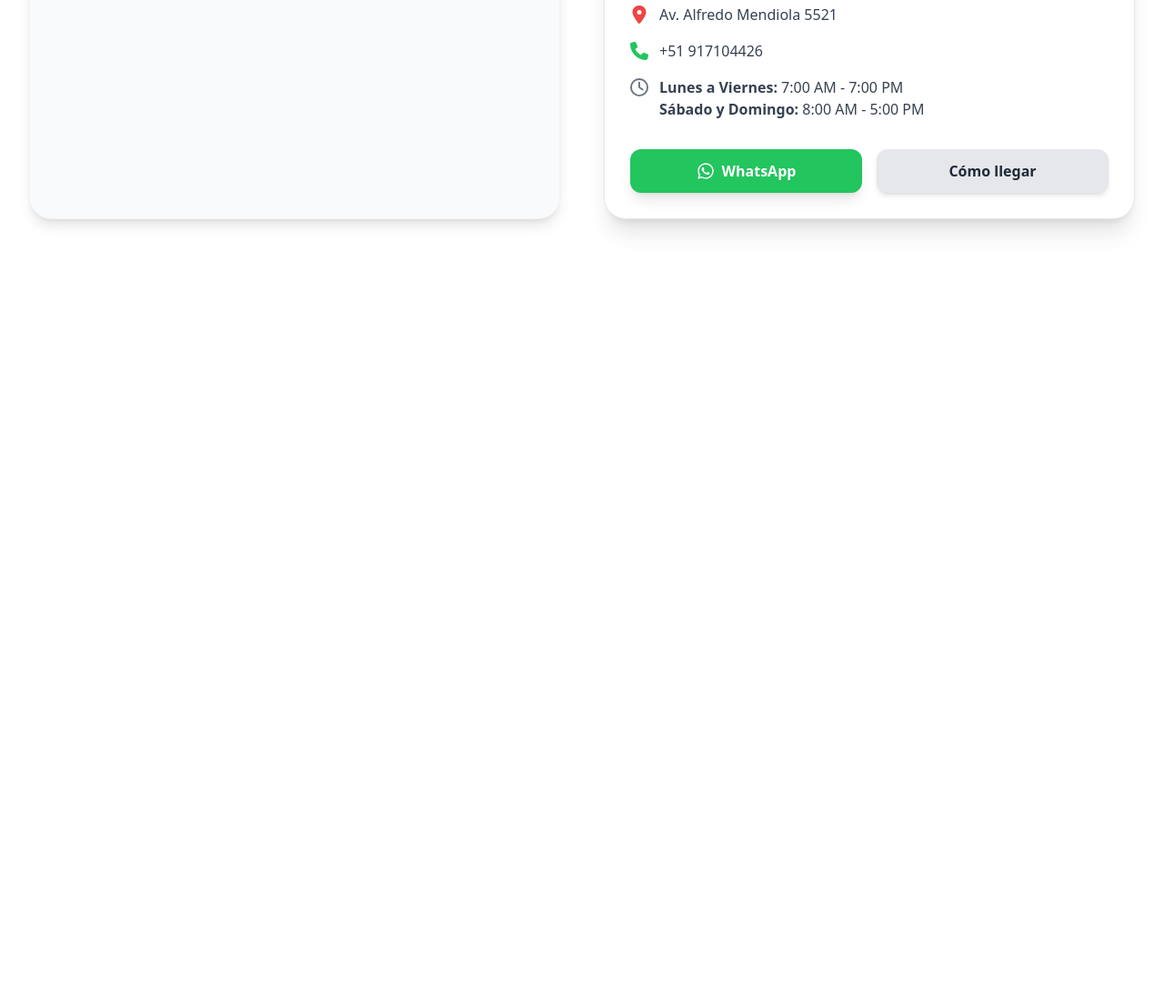
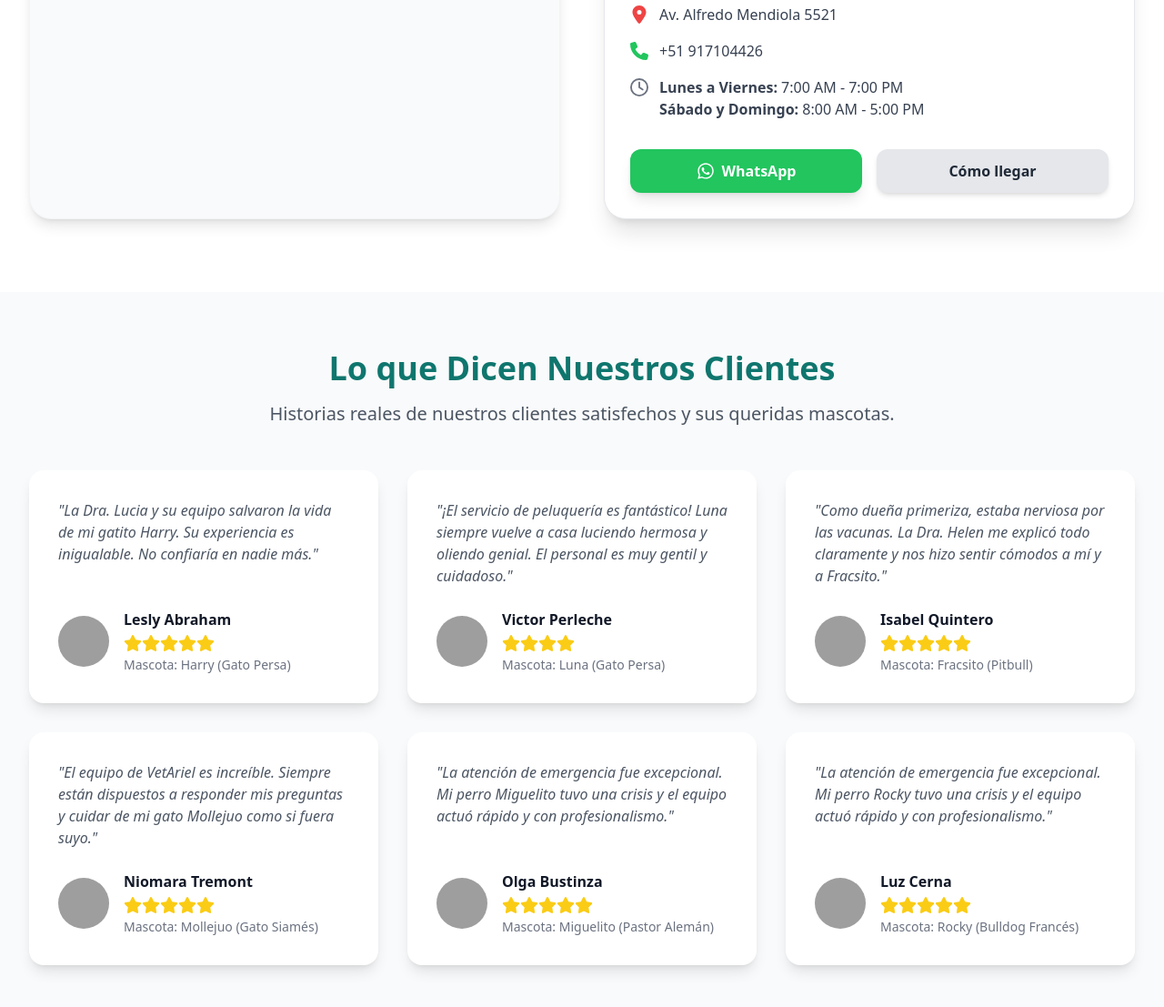
Before and after one commit to Efrexz/vetariels-landing, an Astro site: page / in a window 1280 px wide. Shown: the part 5263-6370 px from the top of the page at 91% size. Before the commit the page ends 5584 px from the top, so only its background shows below. Built offline with nearby package versions, Linux system fonts and the light colour scheme; Astro itself is replaced by a stand-in of ours; grey boxes are pictures that could not be loaded.

Commit message:
agregando seccion de reviews

```diff
--- a/src/components/Header.astro
+++ b/src/components/Header.astro
@@ -53,7 +53,7 @@ const mobileNavLinkStyles = `block px-3 py-2 text-base font-medium text-gray-600
 const whatsappMessage = encodeURIComponent(
   "¡Hola! Me gustaría agendar una cita para mi mascota."
 );
-const whatsappUrl = `https://wa.me/+51917104426?text=${whatsappMessage}`;
+const whatsappUrl = `https://wa.me/+51986985047?text=${whatsappMessage}`;
 ---
 
 <header>
@@ -185,11 +185,32 @@ const whatsappUrl = `https://wa.me/+51917104426?text=${whatsappMessage}`;
 <script>
   const menuButton = document.getElementById("mobile-menu-button");
   const mobileMenu = document.getElementById("mobile-menu");
+  const mobileMenuLinks = document.querySelectorAll("#mobile-menu a");
+
+  function closeMenu() {
+    mobileMenu.classList.add("hidden");
+    menuButton.setAttribute("aria-expanded", "false");
+  }
+
+  function openMenu() {
+    mobileMenu.classList.remove("hidden");
+    menuButton.setAttribute("aria-expanded", "true");
+  }
 
   menuButton.addEventListener("click", () => {
-    mobileMenu.classList.toggle("hidden");
-    // Actualizamos el atributo aria para accesibilidad y el aria-expanded para indicar si esta expandido o no
-    const isExpanded = !mobileMenu.classList.contains("hidden");
-    menuButton.setAttribute("aria-expanded", String(isExpanded));
+    const isExpanded = menuButton.getAttribute("aria-expanded") === "true";
+    if (isExpanded) {
+      closeMenu();
+    } else {
+      openMenu();
+    }
+  });
+
+  // Cerrar el menú al hacer clic en un enlace del menú móvil
+  mobileMenuLinks.forEach((link) => {
+    link.addEventListener("click", () => {
+      // Cuando se hace clic en un enlace, cerramos el menú.
+      closeMenu();
+    });
   });
 </script>
--- /dev/null
+++ b/src/components/Testimonials.astro
@@ -0,0 +1,106 @@
+---
+import TestimonialCard from "@components/ui/TestimonialCard.astro";
+
+const testimonialsData = [
+  {
+    authorName: "Lesly Abraham",
+    authorImage:
+      "https://images.pexels.com/photos/733872/pexels-photo-733872.jpeg?auto=compress&cs=tinysrgb&w=200",
+    rating: 5,
+    quote:
+      "La Dra. Lucia y su equipo salvaron la vida de mi gatito Harry. Su experiencia es inigualable. No confiaría en nadie más.",
+    petInfo: "Mascota: Harry (Gato Persa)",
+  },
+  {
+    authorName: "Victor Perleche",
+    authorImage:
+      "https://images.pexels.com/photos/1040880/pexels-photo-1040880.jpeg?auto=compress&cs=tinysrgb&w=200",
+    rating: 4,
+    quote:
+      "¡El servicio de peluquería es fantástico! Luna siempre vuelve a casa luciendo hermosa y oliendo genial. El personal es muy gentil y cuidadoso.",
+    petInfo: "Mascota: Luna (Gato Persa)",
+  },
+  {
+    authorName: "Isabel Quintero",
+    authorImage:
+      "https://images.pexels.com/photos/1181690/pexels-photo-1181690.jpeg?auto=compress&cs=tinysrgb&w=200",
+    rating: 5,
+    quote:
+      "Como dueña primeriza, estaba nerviosa por las vacunas. La Dra. Helen me explicó todo claramente y nos hizo sentir cómodos a mí y a Fracsito.",
+    petInfo: "Mascota: Fracsito (Pitbull)",
+  },
+  {
+    authorName: "Niomara Tremont",
+    authorImage:
+      "https://images.pexels.com/photos/1239291/pexels-photo-1239291.jpeg?auto=compress&cs=tinysrgb&w=200",
+    rating: 5,
+    quote:
+      "El equipo de VetAriel es increíble. Siempre están dispuestos a responder mis preguntas y cuidar de mi gato Mollejuo como si fuera suyo.",
+    petInfo: "Mascota: Mollejuo (Gato Siamés)",
+  },
+  {
+    authorName: "Olga Bustinza",
+    authorImage:
+      "https://images.pexels.com/photos/1858175/pexels-photo-1858175.jpeg?auto=compress&cs=tinysrgb&w=200",
+    rating: 5,
+    quote:
+      "La atención de emergencia fue excepcional. Mi perro Miguelito tuvo una crisis y el equipo actuó rápido y con profesionalismo.",
+    petInfo: "Mascota: Miguelito (Pastor Alemán)",
+  },
+  {
+    authorName: "Luz Cerna",
+    authorImage:
+      "https://images.pexels.com/photos/774909/pexels-photo-774909.jpeg?auto=compress&cs=tinysrgb&w=200",
+    rating: 5,
+    quote:
+      "La atención de emergencia fue excepcional. Mi perro Rocky tuvo una crisis y el equipo actuó rápido y con profesionalismo.",
+    petInfo: "Mascota: Rocky (Bulldog Francés)",
+  },
+];
+
+// Calcula el promedio de calificaciones y el total de reseñas
+const totalReviews = testimonialsData.length;
+const averageRating = (
+  testimonialsData.reduce((sum, review) => sum + review.rating, 0) /
+  totalReviews
+).toFixed(1);
+---
+
+<section id="testimonials" class="py-16 bg-gray-50">
+  <!--  SCRIPT DE SCHEMA AGGREGATE RATING (JSON-LD) -->
+  <script
+    type="application/ld+json"
+    set:html={JSON.stringify({
+      "@context": "https://schema.org",
+      "@type": "AggregateRating",
+      itemReviewed: {
+        "@type": "Organization",
+        name: "VetAriel",
+      },
+      ratingValue: averageRating,
+      reviewCount: totalReviews,
+      bestRating: "5",
+      worstRating: "1",
+    })}
+  />
+
+  <div class="max-w-7xl mx-auto px-4 sm:px-6 lg:px-8">
+    <div class="text-center mb-12">
+      <h2 class="text-3xl md:text-4xl font-bold text-teal-700 mb-4">
+        Lo que Dicen Nuestros Clientes
+      </h2>
+      <p class="text-xl text-gray-600">
+        Historias reales de nuestros clientes satisfechos y sus queridas
+        mascotas.
+      </p>
+    </div>
+
+    <div class="grid grid-cols-1 md:grid-cols-2 lg:grid-cols-3 gap-8">
+      {
+        testimonialsData.map((testimonial) => (
+          <TestimonialCard {...testimonial} />
+        ))
+      }
+    </div>
+  </div>
+</section>
--- a/src/components/ui/DoctorCard.astro
+++ b/src/components/ui/DoctorCard.astro
@@ -17,6 +17,7 @@ const { name, specialty, experience, imageUrl, location, schedule } =
           src={imageUrl}
           alt={`Foto profesional del Dr(a). ${name}`}
           class="w-32 h-32 rounded-full object-cover bg-gray-200"
+          loading="lazy"
         />
       ) : (
         <div
--- /dev/null
+++ b/src/components/ui/TestimonialCard.astro
@@ -0,0 +1,53 @@
+---
+import StarIcon from "@assets/icons/star.svg";
+
+const { authorName, authorImage, rating, quote, petInfo } = Astro.props;
+
+// Obtenemos las estrellas según la calificación
+const stars = Array(rating).fill(0); // [0, 0, 0, 0, 0]
+---
+
+<figure
+  class="bg-white rounded-2xl p-8 shadow-lg h-full flex flex-col"
+  itemscope
+  itemtype="https://schema.org/Review"
+>
+  <div
+    itemprop="reviewRating"
+    itemscope
+    itemtype="https://schema.org/Rating"
+    class="hidden"
+  >
+    <meta itemprop="ratingValue" content={rating.toString()} />
+    <meta itemprop="bestRating" content="5" />
+  </div>
+
+  <blockquote class="text-gray-600 italic mb-6 flex-grow">
+    <p itemprop="reviewBody">"{quote}"</p>
+  </blockquote>
+
+  <figcaption class="flex items-center">
+    <img
+      src={authorImage}
+      alt={`Foto de ${authorName}`}
+      class="w-14 h-14 rounded-full object-cover mr-4"
+      loading="lazy"
+    />
+    <div itemprop="author" itemscope itemtype="https://schema.org/Person">
+      <h4 class="font-bold text-gray-900" itemprop="name">{authorName}</h4>
+
+      <div
+        class="flex items-center text-yellow-400 mt-1"
+        aria-label={`Calificación: ${rating} de 5 estrellas`}
+      >
+        {
+          stars.map(() => (
+            <StarIcon class="w-5 h-5 flex-shrink-0" aria-hidden="true" />
+          ))
+        }
+        <span class="sr-only">{rating} de 5 estrellas</span>
+      </div>
+      <p class="text-sm text-gray-500 mt-1">{petInfo}</p>
+    </div>
+  </figcaption>
+</figure>
--- a/src/pages/index.astro
+++ b/src/pages/index.astro
@@ -7,6 +7,7 @@ import Promotions from "@components/Promotions.astro";
 import Services from "@components/Services.astro";
 import Doctors from "@components/Doctors.astro";
 import Locations from "@components/Locations.astro";
+import Testimonials from "@components/Testimonials.astro";
 ---
 
 <Layout>
@@ -18,5 +19,6 @@ import Locations from "@components/Locations.astro";
     <Services />
     <Doctors />
     <Locations />
+    <Testimonials />
   </main>
 </Layout>
```
